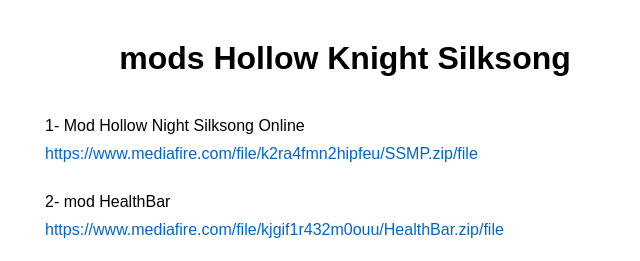
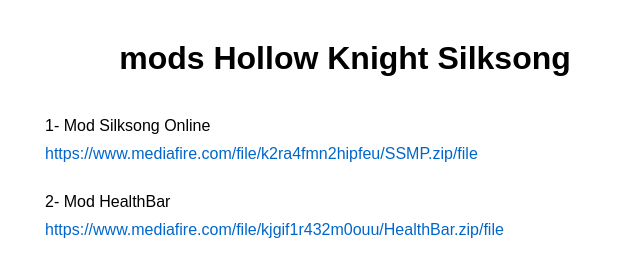
Before and after one commit to zylosboom/Mod-Hollow-Knight-Silksong, a plain HTML site: page index.html in a window 1280 px wide. Shown: the top 261 px of the page, without its empty margins (295-935 px from the left). Drawn offline with Linux system fonts and the light colour scheme.

Commit message:
Mods Hollow Knight Silksong

```diff
--- a/index.html
+++ b/index.html
@@ -76,12 +76,12 @@
         <h1>mods Hollow Knight Silksong</h1>
 
         <div class="mod-item">
-            <div class="mod-title">1- Mod Hollow Night Silksong Online</div>
+            <div class="mod-title">1- Mod Silksong Online</div>
             <a href="https://www.mediafire.com/file/k2ra4fmn2hipfeu/SSMP.zip/file" class="mod-link" target="_blank">https://www.mediafire.com/file/k2ra4fmn2hipfeu/SSMP.zip/file</a>
         </div>
 
         <div class="mod-item">
-            <div class="mod-title">2- mod HealthBar</div>
+            <div class="mod-title">2- Mod HealthBar</div>
             <a href="https://www.mediafire.com/file/kjgif1r432m0ouu/HealthBar.zip/file" class="mod-link" target="_blank">https://www.mediafire.com/file/kjgif1r432m0ouu/HealthBar.zip/file</a>
         </div>
 
@@ -91,4 +91,5 @@
         </div>
     </div>
 </body>
+
 </html>
```
